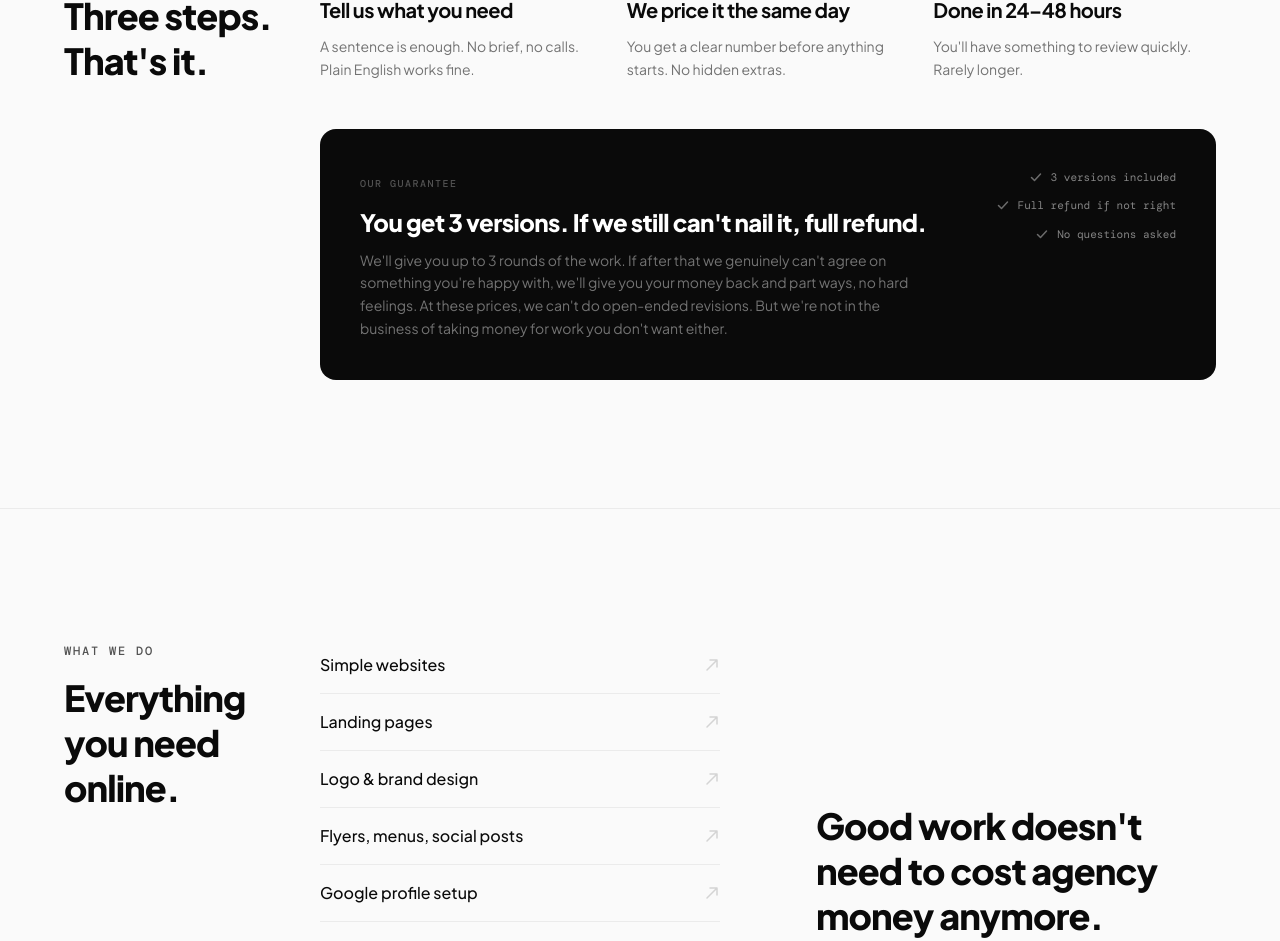
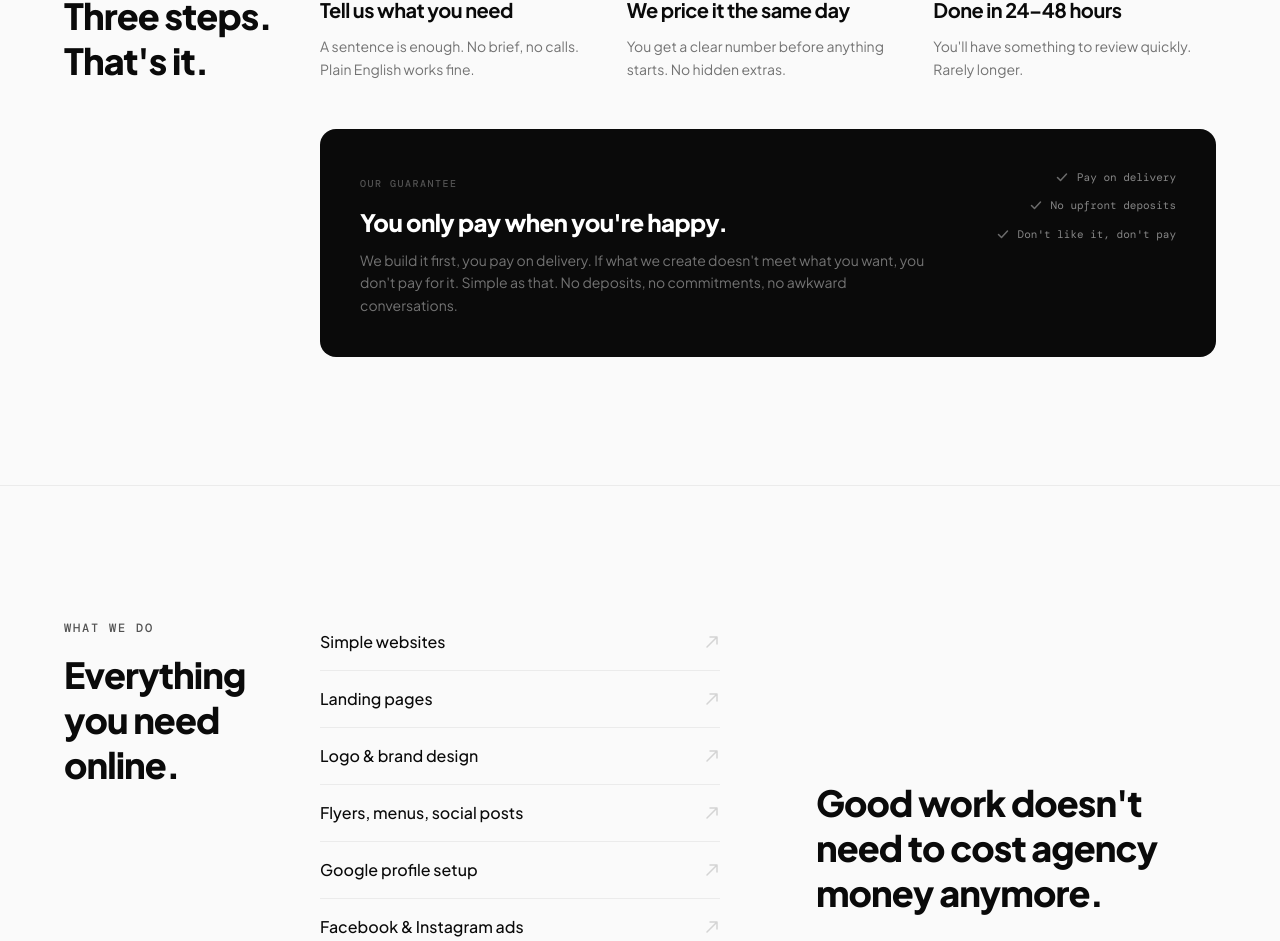
Before and after one commit to rennyreign/sorted, a Next.js app: page / in a window 1280 px wide. Shown: the part 1048-1989 px from the top of the page. Built offline with nearby package versions, Linux system fonts and the light colour scheme.

Commit message:
fix: replace refund policy with pay-on-delivery guarantee

```diff
--- a/components/HowItWorks.tsx
+++ b/components/HowItWorks.tsx
@@ -54,14 +54,14 @@ export default function HowItWorks() {
                   Our guarantee
                 </span>
                 <h3 className="font-sans font-extrabold text-white text-2xl leading-tight tracking-tight mb-3">
-                  You get 3 versions. If we still can&apos;t nail it, full refund.
+                  You only pay when you&apos;re happy.
                 </h3>
                 <p className="text-[#737373] text-sm leading-relaxed max-w-xl">
-                  We&apos;ll give you up to 3 rounds of the work. If after that we genuinely can&apos;t agree on something you&apos;re happy with, we&apos;ll give you your money back and part ways, no hard feelings. At these prices, we can&apos;t do open-ended revisions. But we&apos;re not in the business of taking money for work you don&apos;t want either.
+                  We build it first, you pay on delivery. If what we create doesn&apos;t meet what you want, you don&apos;t pay for it. Simple as that. No deposits, no commitments, no awkward conversations.
                 </p>
               </div>
               <div className="shrink-0 flex flex-col gap-3 sm:text-right">
-                {["3 versions included", "Full refund if not right", "No questions asked"].map((point) => (
+                {["Pay on delivery", "No upfront deposits", "Don't like it, don't pay"].map((point) => (
                   <div key={point} className="flex sm:justify-end items-center gap-2">
                     <svg width="14" height="14" viewBox="0 0 14 14" fill="none" className="shrink-0 text-white/40">
                       <path d="M2.5 7.5L5.5 10.5L11.5 4" stroke="currentColor" strokeWidth="1.5" strokeLinecap="round" strokeLinejoin="round"/>
```
